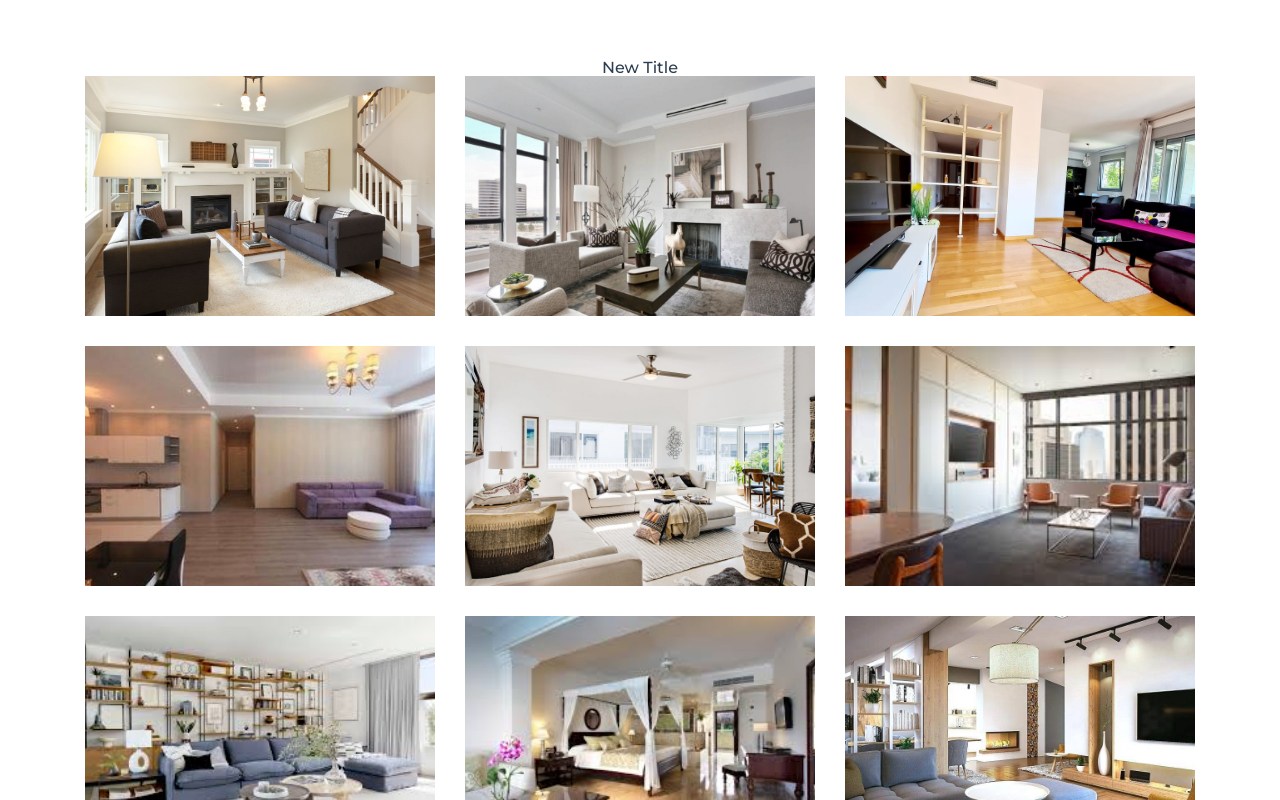
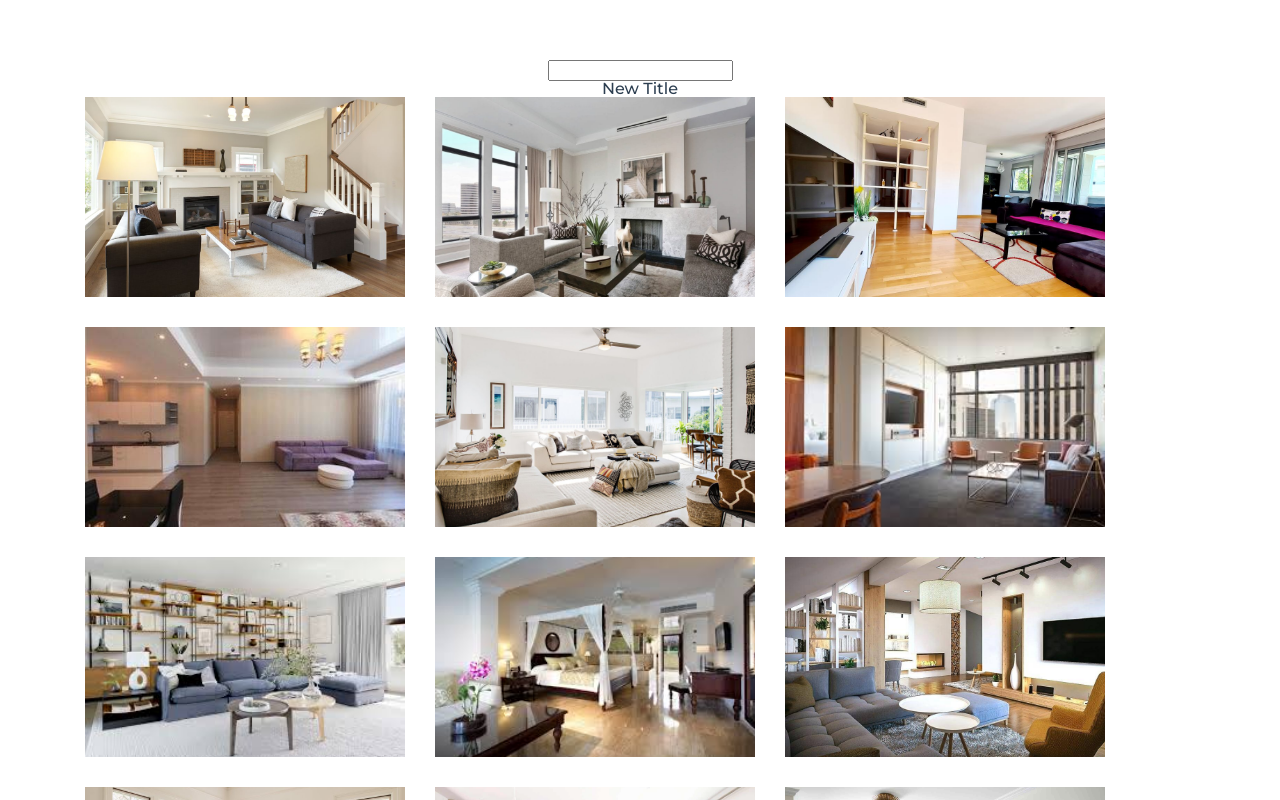
Before and after one commit to OleksandrDomanskyi/apartment_vue, a Vue app: page / in a window 1280 px wide. Shown: the top 800 px of the page. Built offline with nearby package versions, Linux system fonts and the light colour scheme.

Commit message:
added my-input component

```diff
--- a/package.json
+++ b/package.json
@@ -19,7 +19,7 @@
     "@vue/cli-plugin-eslint": "~5.0.0",
     "@vue/cli-service": "~5.0.0",
     "eslint": "^7.32.0",
-    "eslint-plugin-vue": "^8.0.3",
+    "eslint-plugin-vue": "^9.10.0",
     "node-sass": "^8.0.0",
     "sass-loader": "^13.2.2"
   },
--- a/src/App.vue
+++ b/src/App.vue
@@ -1,5 +1,6 @@
 <template>
   <div id="app">
+    <MyInput v-model="text"/>
     <ApartmentsList :items="apartments">
       <template v-slot:title>New Title</template>
       <template v-slot:apartment="{ apartment }">
@@ -18,6 +19,7 @@
 <script>
 import ApartmentsList from './components/apartment/ApartmentList.vue';
 import ApartmentsItem from './components/apartment/ApartmentsItem.vue';
+import MyInput from './components/UI/MyInput.vue';
 import apartments from './components/apartment/apartments';
 
 export default {
@@ -25,6 +27,7 @@ export default {
   components: {
     ApartmentsList,
     ApartmentsItem,
+    MyInput,
   },
   data() {
     return {
--- a/src/assets/scss/index.scss
+++ b/src/assets/scss/index.scss
@@ -1 +1,10 @@
 @import './reset';
+
+* {
+    box-sizing: border-box;
+
+    &::before,
+    &::after {
+      box-sizing: inherit;
+    }
+  }
--- /dev/null
+++ b/src/components/UI/MyInput.vue
@@ -0,0 +1,20 @@
+<template>
+  <input v-bind="$attrs" v-on="$listeners" />
+</template>
+
+<script>
+export default {
+  name: 'my-input',
+  computed: {
+    inputListeners() {
+      return {
+        ...this.$listeners,
+        input: event => this.$emit('input', event.target.value),
+      };
+    },
+  },
+};
+</script>
+
+<style lang="scss" scoped>
+</style>
--- a/src/components/apartment/ApartmentsItem.vue
+++ b/src/components/apartment/ApartmentsItem.vue
@@ -41,6 +41,8 @@ export default {
       default: '',
     },
   },
+  methods: {
+  }
 };
 </script>
 
```
Also changed, not shown: 1 other file (tests, documents, lock files or other folders).
